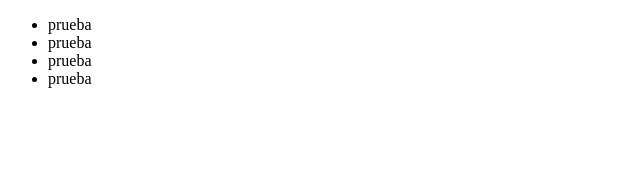
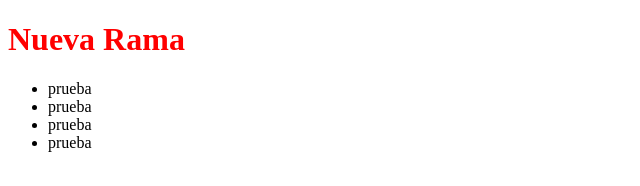
Before and after one commit to fredeom25/DAW, a plain HTML site: page index.html in a window 1280 px wide. Shown: the whole page, without its empty margins (0-640 px from the left). Drawn offline with Linux system fonts and the light colour scheme.

Commit message:
Segundo commit título y color

```diff
--- a/index.html
+++ b/index.html
@@ -5,8 +5,14 @@
     <meta http-equiv="X-UA-Compatible" content="IE=edge">
     <meta name="viewport" content="width=device-width, initial-scale=1.0">
     <title>Document</title>
+    <style>
+        h1{
+            color: red;
+        }
+    </style>
 </head>
 <body>
+    <h1>Nueva Rama</h1>
     <ul>
         <li>prueba</li>
         <li>prueba</li>
```
